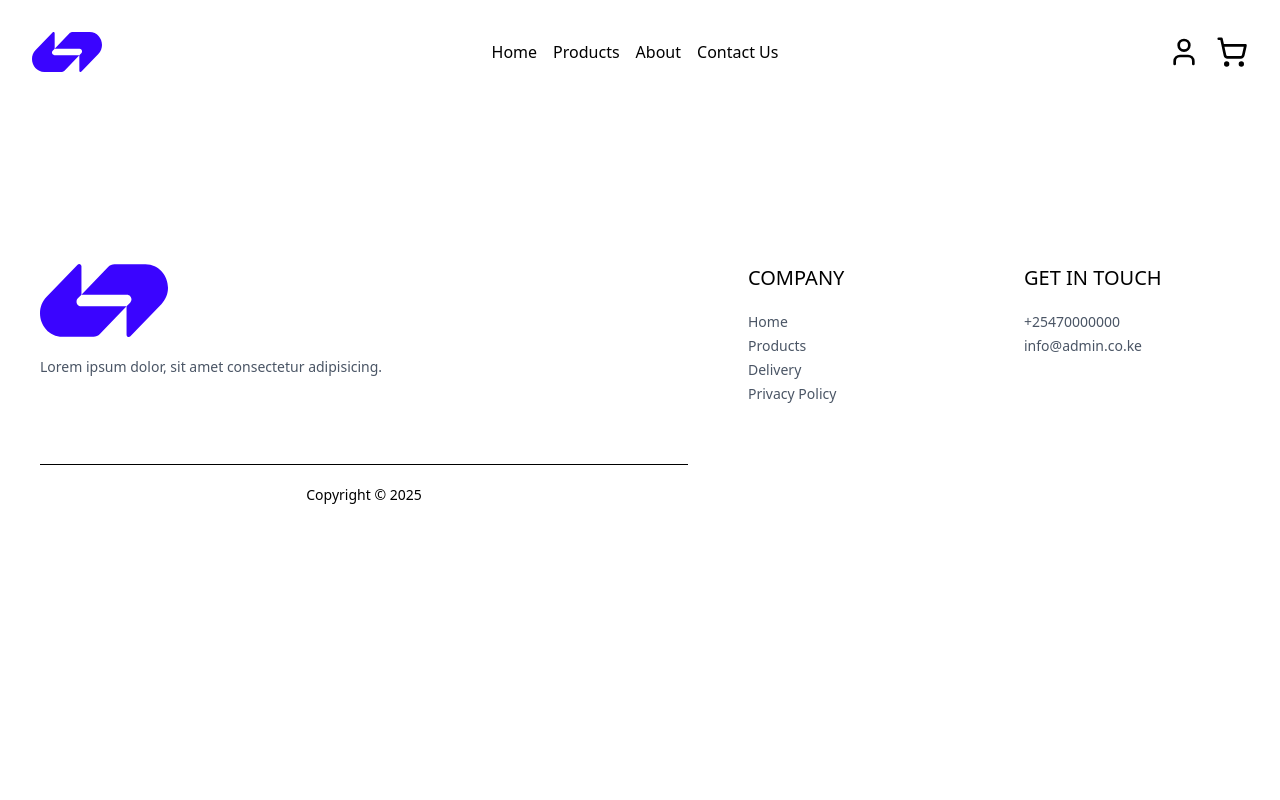
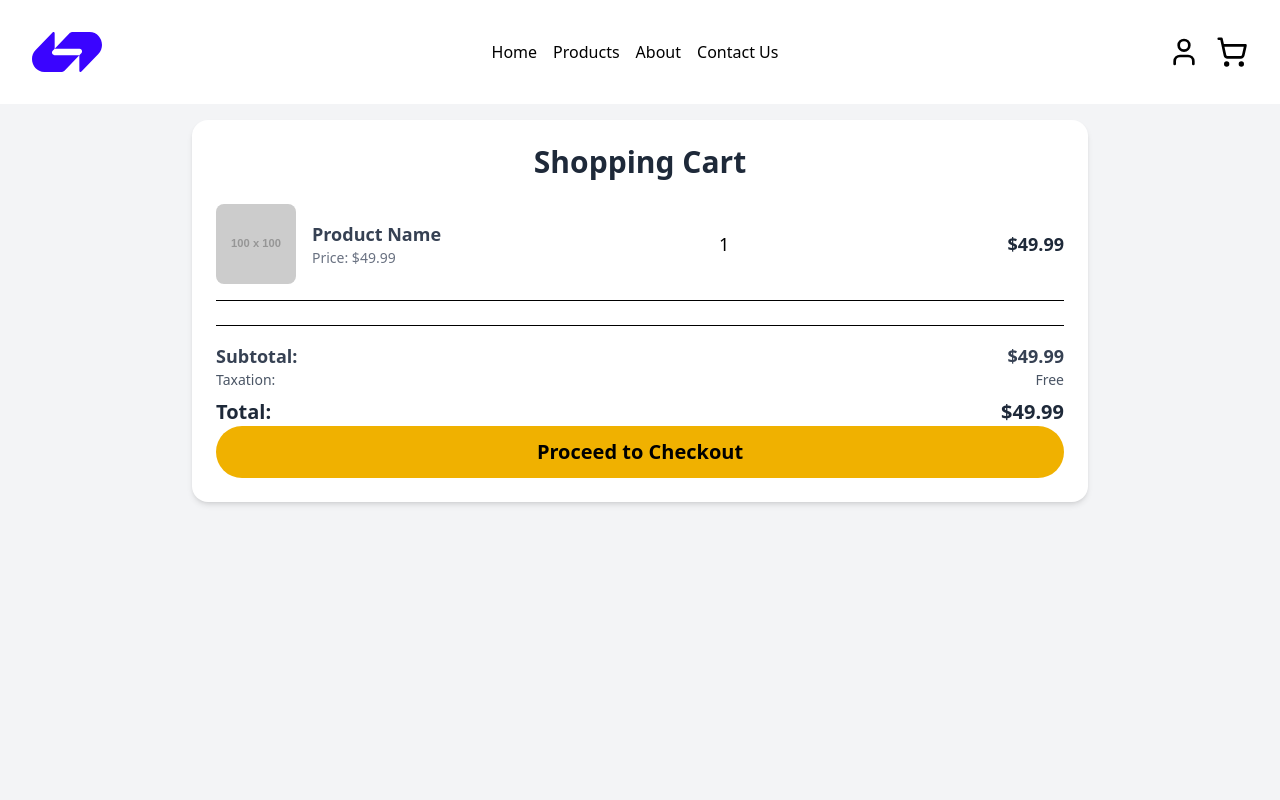
Before and after one commit to GDSC-UoE/E-commerce_fe, a React (Vite) app: page /cart in a window 1280 px wide. Shown: the top 800 px of the page. Built offline with nearby package versions, Linux system fonts and the light colour scheme.

Commit message:
Add Cart page and update routing; enhance Navbar links with hover effects

```diff
--- a/src/App.jsx
+++ b/src/App.jsx
@@ -8,6 +8,7 @@ import ProductPage from './pages/ProductPage'
 import { ShopContext } from './context/ShopContext'
 import LoginPage from './pages/LoginPage'
 import SignUpPage from './pages/SignUpPage'
+import Cart from './pages/Cart'
 
 function App() {
   // Global states
@@ -19,9 +20,10 @@ function App() {
         <Navbar />
         <Routes>
           <Route path="/" element={<LandingPage />} />
-          <Route path="/product/:productId" element={<ProductPage />} />
+          <Route path="/products/:productId" element={<ProductPage />} />
           <Route path="/login" element={<LoginPage />} />
           <Route path="/sign-up" element={<SignUpPage />} />
+          <Route path="/cart" element={<Cart />} />
         </Routes>
         <Footer />
       </div>
--- a/src/components/Navbar.jsx
+++ b/src/components/Navbar.jsx
@@ -19,10 +19,10 @@ function Navbar() {
 
             {/* Nav Links  */}
             <ul className='hidden md:flex gap-4'>
-                <li><Link to="/">Home</Link></li>
-                <li><Link to="/products">Products</Link></li>
-                <li><Link to="/about">About</Link></li>
-                <li><Link to="/contact">Contact Us</Link></li>
+                <li><Link to="/" className='hover:underline'>Home</Link></li>
+                <li><Link to="/products" className='hover:underline'>Products</Link></li>
+                <li><Link to="/about" className='hover:underline'>About</Link></li>
+                <li><Link to="/contact" className='hover:underline'>Contact Us</Link></li>
             </ul>
 
             {/* Cart button / User Icon */}
--- a/src/components/Popular.jsx
+++ b/src/components/Popular.jsx
@@ -1,16 +1,19 @@
 import React from 'react'
 import { cars } from '../data/cars'
+import { Link } from 'react-router-dom'
 
-function CarCard({ image, description, price }) {
+function CarCard({ image, description, price, id }) {
     return (
         <div className="max-w-sm bg-white shadow-lg rounded-lg overflow-hidden m-4 transform transition duration-500 hover:scale-105">
             <img className='w-full h-48 object-cover' src={image} alt="" />
             <div className="p-4">
                 <p className="text-gray-700 text-base line-clamp-2">{description}</p>
                 <p className="text-gray-900 font-bold text-xl mt-2">${price}</p>
-                <button className="bg-yellow-500 text-black px-6 py-3 rounded-full text-xl font-semibold hover:bg-yellow-600 transition duration-300 mt-4 cursor-pointer">
+              <Link to={`/products/${id}`}>
+              <button className="bg-yellow-500 text-black px-6 py-3 rounded-full text-xl font-semibold hover:bg-yellow-600 transition duration-300 mt-4 cursor-pointer">
                     Buy Now
                 </button>
+              </Link>
             </div>
         </div>
     )
@@ -23,7 +26,7 @@ function Popular() {
             <div className="flex flex-wrap justify-center">
                 {
                     cars.map((car, index) => {
-                        return <CarCard key={index} image={car.image} description={car.description} price={car.price} />
+                        return <CarCard key={index} {...car} />
                     })
                 }
             </div>
--- /dev/null
+++ b/src/pages/Cart.jsx
@@ -0,0 +1,58 @@
+import React from 'react';
+
+function Cart() {
+  return (
+    <div className="min-h-screen bg-gray-100 p-4">
+      <div className="max-w-4xl mx-auto bg-white rounded-2xl shadow-md p-6 space-y-6">
+        <h2 className="text-3xl font-bold text-gray-800 text-center">Shopping Cart</h2>
+
+        {/* Cart Items */}
+        <div className="space-y-4">
+          {/* Example Cart Item */}
+          <div className="flex items-center justify-between border-b pb-4">
+            <div className="flex items-center space-x-4">
+              <img
+                src="https://via.placeholder.com/100"
+                alt="Product"
+                className="w-20 h-20 rounded-lg object-cover"
+              />
+              <div>
+                <h3 className="text-lg font-semibold text-gray-700">Product Name</h3>
+                <p className="text-gray-500 text-sm">Price: $49.99</p>
+              </div>
+            </div>
+            <div className="flex items-center space-x-2">
+
+              <span className="text-lg">1</span>
+
+            </div>
+            <p className="text-lg font-semibold text-gray-800">$49.99</p>
+          </div>
+
+          {/* Add more products by duplicating the block above */}
+        </div>
+
+        {/* Summary Section */}
+        <div className="border-t pt-4">
+          <div className="flex justify-between text-lg font-semibold text-gray-700">
+            <span>Subtotal:</span>
+            <span>$49.99</span>
+          </div>
+          <div className="flex justify-between text-sm text-gray-600">
+            <span>Taxation:</span>
+            <span>Free</span>
+          </div>
+          <div className="flex justify-between text-xl font-bold text-gray-800 mt-2">
+            <span>Total:</span>
+            <span>$49.99</span>
+          </div>
+          <button className="w-full bg-yellow-500 text-black px-6 py-3 rounded-full text-xl font-semibold hover:bg-yellow-600 transition duration-300">
+            Proceed to Checkout
+          </button>
+        </div>
+      </div>
+    </div>
+  );
+}
+
+export default Cart;
--- a/src/pages/LoginPage.jsx
+++ b/src/pages/LoginPage.jsx
@@ -37,7 +37,7 @@ function LoginPage() {
                     </div>
                     <button
                         type="submit"
-                        className="w-full bg-blue-600 hover:bg-blue-700 text-white font-bold py-2 rounded-xl transition duration-300"
+                        className="w-full bg-yellow-500 text-black px-6 py-2 rounded-xl text-xl font-semibold hover:bg-yellow-600 transition duration-300"
                     >
                         Sign In
                     </button>
--- a/src/pages/SignUpPage.jsx
+++ b/src/pages/SignUpPage.jsx
@@ -50,7 +50,7 @@ function SignUpPage() {
                     </div>
                     <button
                         type="submit"
-                        className="w-full bg-blue-600 hover:bg-blue-700 text-white font-bold py-2 rounded-xl transition duration-300"
+                        className="w-full bg-yellow-500 text-black px-6 py-2 rounded-xl text-xl font-semibold hover:bg-yellow-600 transition duration-300"
                     >
                         Sign Up
                     </button>
```
